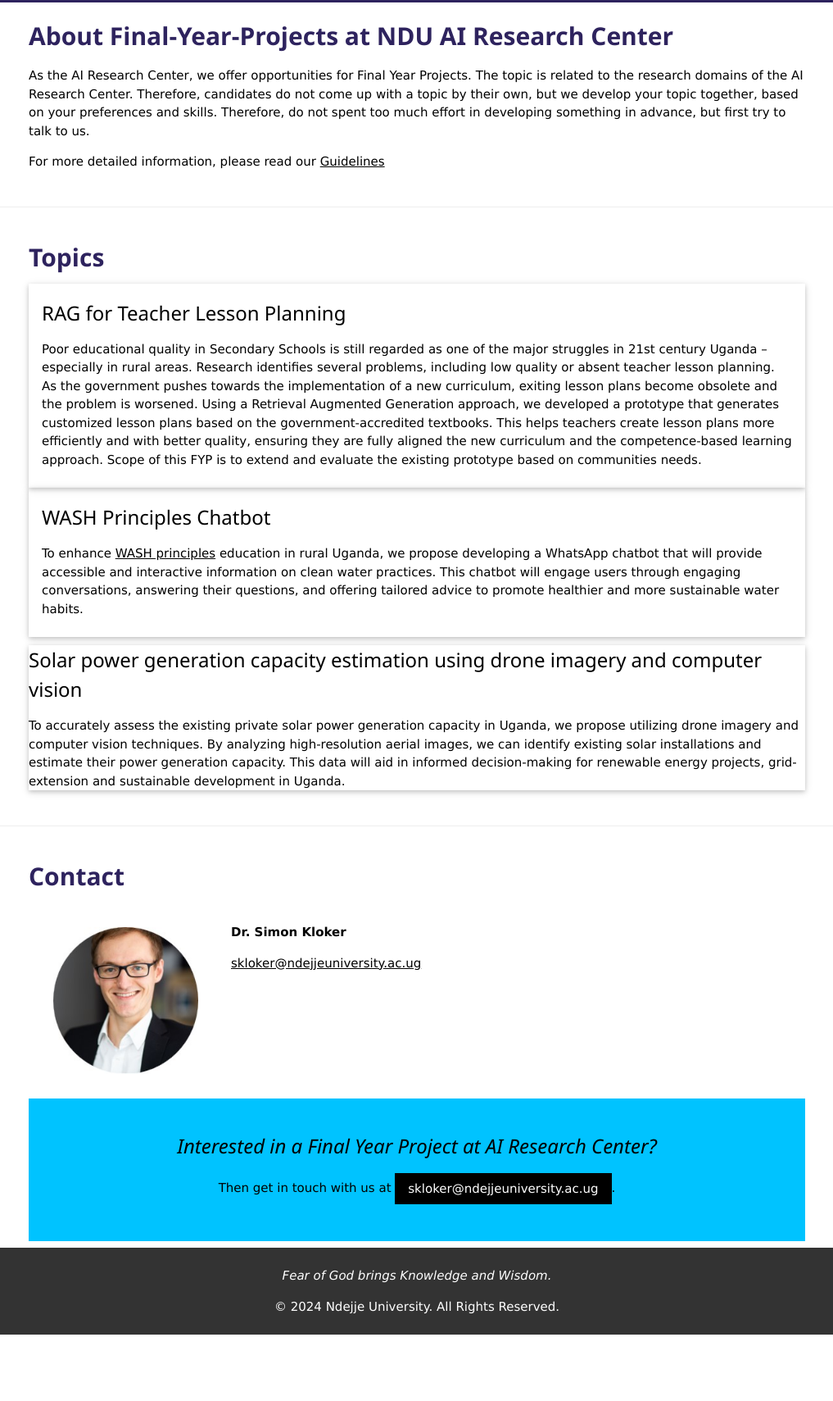
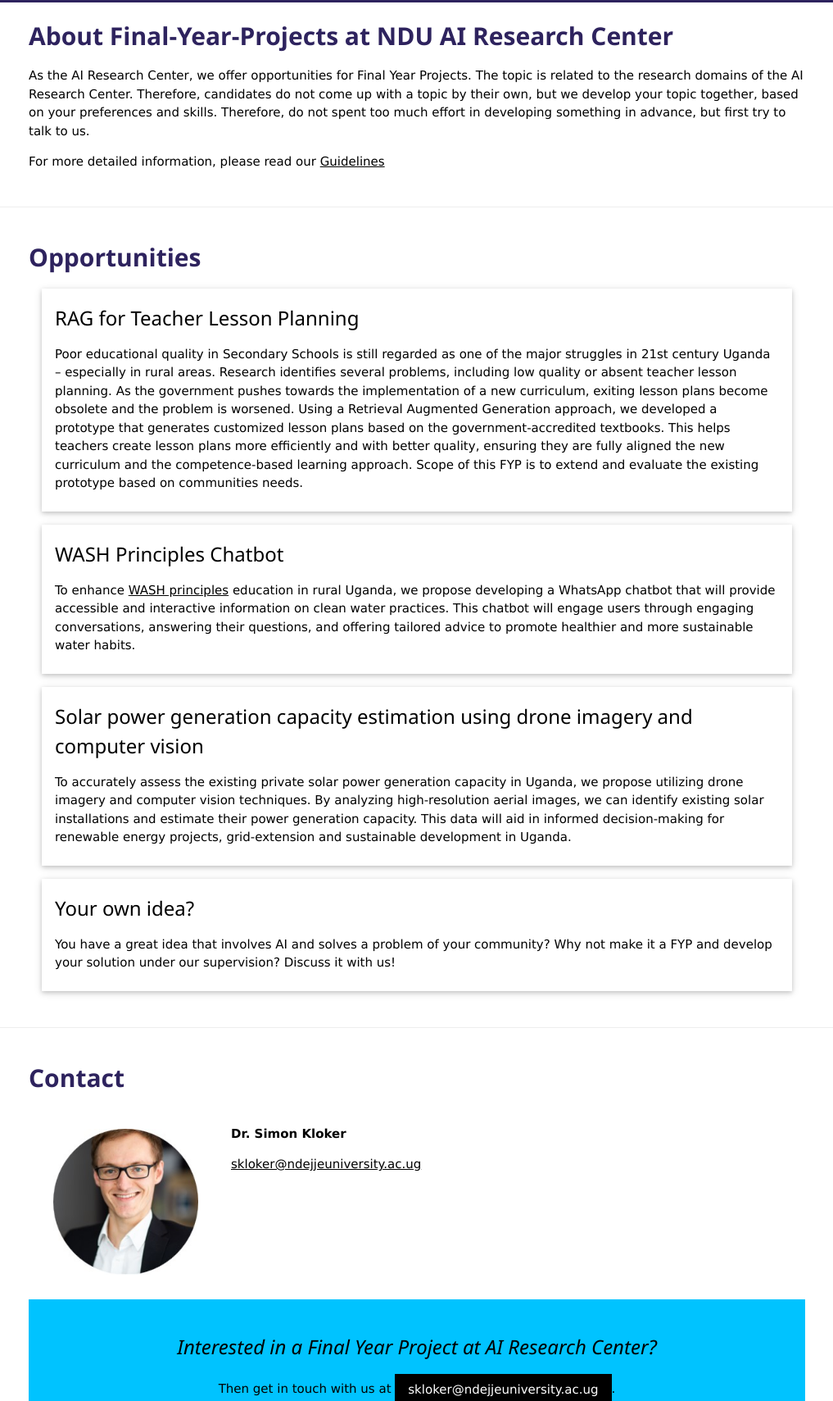
Before and after one commit to NDU-AI-Research-Center/NDU-AI-Research-Center.github.io, a plain HTML site: page final-year-projects/fyp-topics.html in a window 1280 px wide. Shown: the part 186-1895 px from the top of the page at 82% size, without its empty margins (131-1148 px from the left). Before the commit the page ends 1814 px from the top, so only its background shows below. Drawn offline with nearby package versions, Linux system fonts and the light colour scheme.

Commit message:
small style adaptions and "dummy" topic

```diff
--- a/final-year-projects/fyp-topics.html
+++ b/final-year-projects/fyp-topics.html
@@ -74,9 +74,9 @@
 <div class="w3-container w3-content w3-padding" id="topics">
 
 
-  <h2>Topics</h2>
+  <h2>Opportunities</h2>
 
-  <div class="w3-card w3-padding">
+  <div class="w3-card w3-padding w3-margin">
     <h3>RAG for Teacher Lesson Planning</h3>
     <p>Poor educational quality in Secondary Schools is still regarded as one of the major struggles in 21st century Uganda – especially in rural areas.
       Research identifies several problems, including low quality or absent teacher lesson planning.
@@ -87,17 +87,25 @@
     </p>
   </div>
 
-  <div class="w3-card w3-padding">
+  <div class="w3-card w3-padding w3-margin">
     <h3>WASH Principles Chatbot</h3>
     <p>To enhance <a href="https://www.who.int/health-topics/water-sanitation-and-hygiene-wash#tab=tab_1" target="_blank">WASH principles</a> education in rural Uganda, we propose developing a WhatsApp chatbot that will provide accessible and interactive information on clean water practices.
       This chatbot will engage users through engaging conversations, answering their questions, and offering tailored advice to promote healthier and more sustainable water habits.</p>
   </div>
 
-  <div class="w3-card">
+  <div class="w3-card w3-padding w3-margin">
     <h3>Solar power generation capacity estimation using drone imagery and computer vision</h3>
     <p>To accurately assess the existing private solar power generation capacity in Uganda, we propose utilizing drone imagery and computer vision techniques.
       By analyzing high-resolution aerial images, we can identify existing solar installations and estimate their power generation capacity.
       This data will aid in informed decision-making for renewable energy projects, grid-extension and sustainable development in Uganda.</p>
+  </div>
+
+  <div class="w3-card w3-padding w3-margin">
+    <h3>Your own idea?</h3>
+    <p>
+      You have a great idea that involves AI and solves a problem of your community? Why not make it a FYP and develop your solution under our supervision?
+      Discuss it with us!
+    </p>
   </div>
 
 </div>
```
